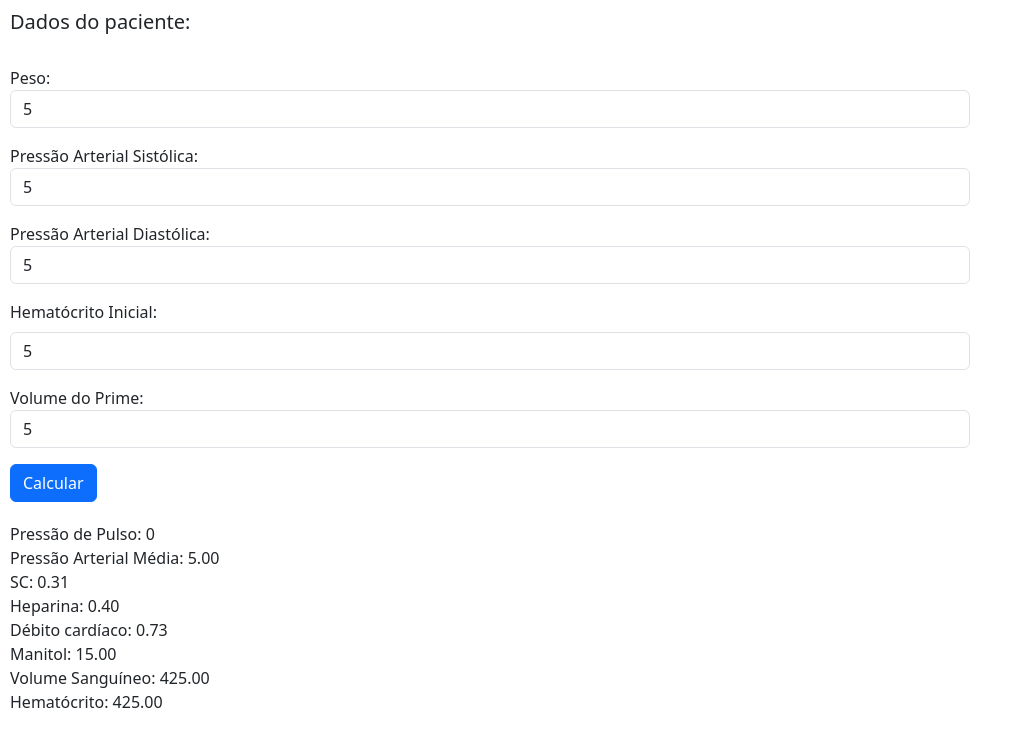
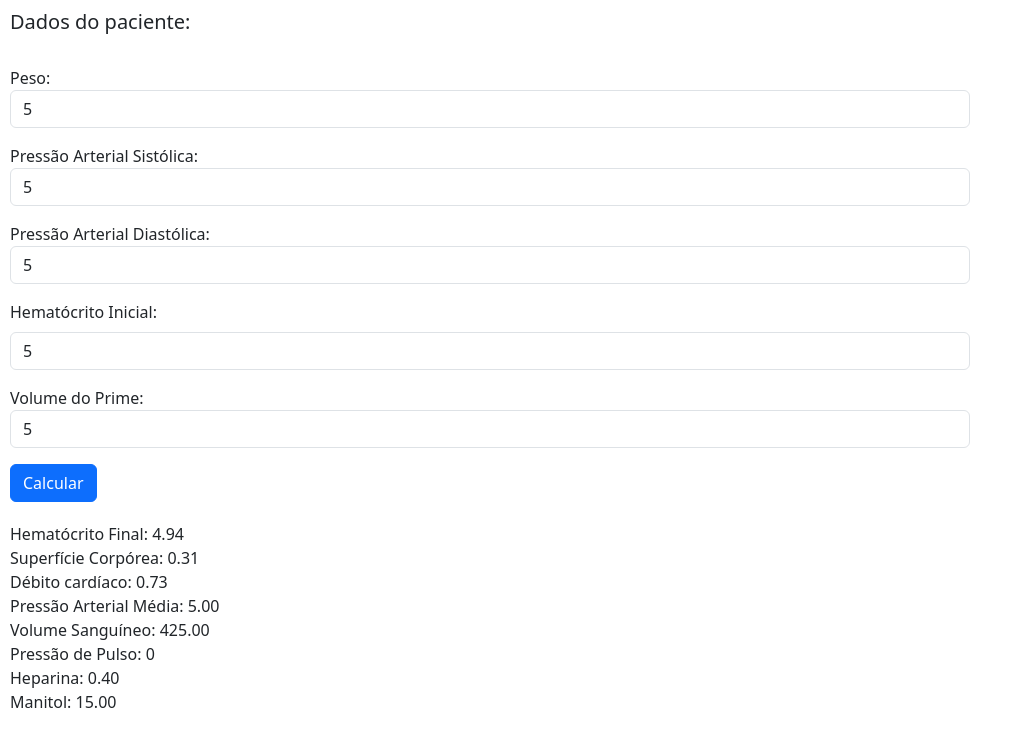
Before and after one commit to DayaneCordeiro/cec-calculator.github.io, a plain HTML site: page index.html in a window 1280 px wide. Both pictures are taken after typing "5", "5", "5", "5", "5" into the empty fields and a click on the input "Calcular". Shown: the whole page, without its empty margins (0-1023 px from the left). Drawn offline with nearby package versions, Linux system fonts and the light colour scheme.

Commit message:
feat: final version

```diff
--- a/index.html
+++ b/index.html
@@ -42,14 +42,14 @@
     </form>
 
     <div class="result">
+        Hematócrito Final: <label class="labelHematocrito"> </label></br>
+        Superfície Corpórea: <label class="labelSc"> </label></br>
+        Débito cardíaco: <label class="labelDc"> </label></br>
+        Pressão Arterial Média: <label class="labelPam"> </label></br>
+        Volume Sanguíneo: <label class="labelVs"> </label></br>
         Pressão de Pulso: <label class="labelPp"> </label></br>
-        Pressão Arterial Média: <label class="labelPam"> </label></br>
-        SC: <label class="labelSc"> </label></br>
         Heparina: <label class="labelHeparine"> </label></br>
-        Débito cardíaco: <label class="labelDc"> </label></br>
         Manitol: <label class="labelManitol"> </label></br>
-        Volume Sanguíneo: <label class="labelVs"> </label></br>
-        Hematócrito: <label class="labelHematocrito"> </label></br>
     </div>
 
     <script src="https://cdn.jsdelivr.net/npm/bootstrap@5.3.3/dist/js/bootstrap.bundle.min.js" integrity="sha384-YvpcrYf0tY3lHB60NNkmXc5s9fDVZLESaAA55NDzOxhy9GkcIdslK1eN7N6jIeHz" crossorigin="anonymous"></script>
--- a/js/scripts.js
+++ b/js/scripts.js
@@ -22,6 +22,8 @@ $(document).ready(function() {
             sc = ((weight * 4) + 9) / (weight + 90);
         else if(weight >= 35)
             sc = ((weight * 4) + 7) / (weight + 90)
+
+        console.log(sc)
 
         $('.labelSc').text(sc.toFixed(2));
 
@@ -60,7 +62,7 @@ $(document).ready(function() {
 
         // Hematócrito
         var hematocrito = (htci * vs) / (vs + vp);
-        $('.labelHematocrito').text(vs.toFixed(2));
+        $('.labelHematocrito').text(hematocrito.toFixed(2));
     });
 
 });
```
